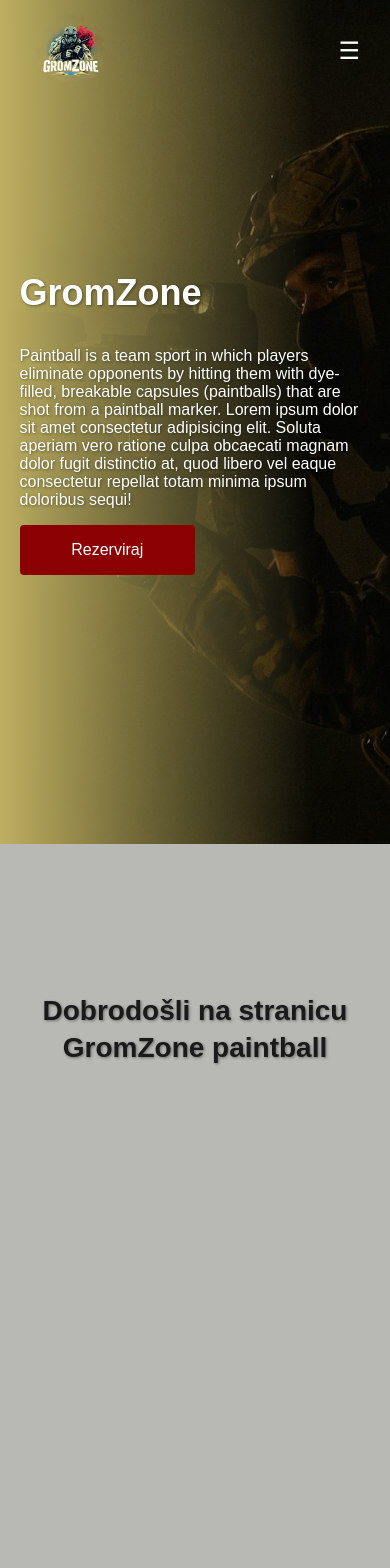
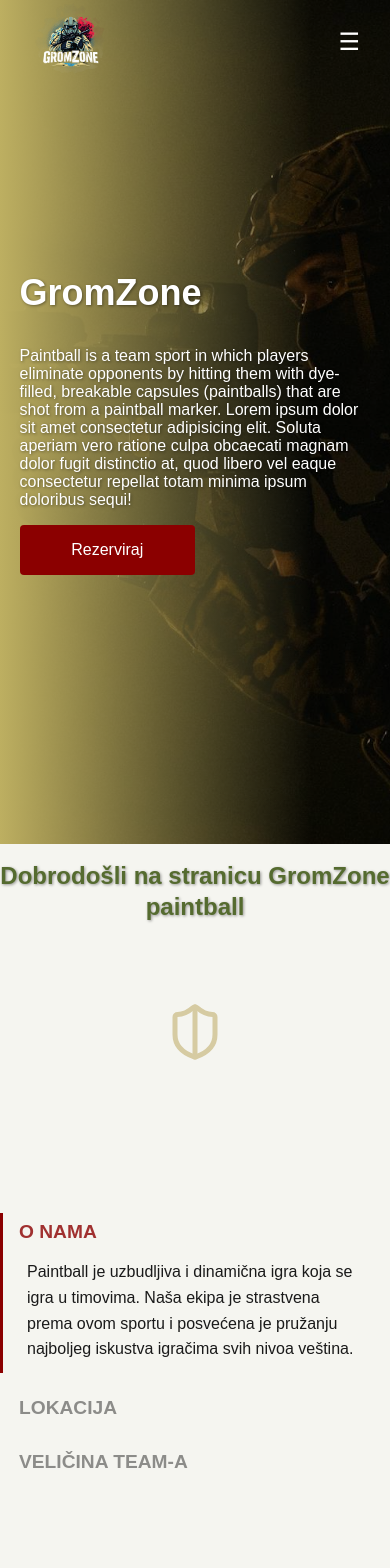
Before and after one commit to kristijan00/paintball, a Next.js app: page / in a window 390 px wide. Shown: the top 1568 px of the page. Built offline with nearby package versions, Linux system fonts and the light colour scheme.

Commit message:
Implemented the about section, small adjustments to header and animations.

```diff
--- a/package.json
+++ b/package.json
@@ -9,6 +9,7 @@
     "lint": "next lint"
   },
   "dependencies": {
+    "lucide-react": "^0.511.0",
     "next": "15.3.2",
     "react": "^19.0.0",
     "react-dom": "^19.0.0",
--- a/src/app/themes/animations.css
+++ b/src/app/themes/animations.css
@@ -1,7 +1,7 @@
 @keyframes fadeIn {
   0% {
     opacity: 0;
-    transform: translateY(20px);
+    transform: translateY(var(--fade-in-translate, 20px));
   }
 
   100% {
--- a/src/app/themes/typography.css
+++ b/src/app/themes/typography.css
@@ -6,19 +6,19 @@
 }
 
 h2 {
-  font-size  : 1.75rem;
+  font-size  : 1.5rem;
   font-weight: 700;
   line-height: 1.3;
 }
 
 h3 {
-  font-size  : 1.5rem;
+  font-size  : 1.3rem;
   font-weight: 700;
   line-height: 1.3;
 }
 
 h4 {
-  font-size  : 1.25rem;
+  font-size  : 1.2rem;
   font-weight: 700;
   line-height: 1.4;
 }
--- a/src/components/about/about.module.scss
+++ b/src/components/about/about.module.scss
@@ -11,15 +11,167 @@
     display              : grid;
     grid-template-columns: 1fr 0.7fr;
     gap                  : 2rem;
+    padding              : 3rem 2rem;
+    height               : calc(100vh - 12vh - 6rem);
+
+    .leftSide {
+      height : 100%;
+      display: flex;
+
+      .leftSideBox {
+        width        : 70%;
+        height       : 80%;
+        border-radius: 5px;
+        margin       : auto;
+        overflow     : hidden;
+        position     : relative;
+        background   :
+          linear-gradient(to bottom, rgba(255, 255, 255, 0) 5%, #fff 100%), // fade to white (or your bg color)
+          url('../../../public/camo.png') center top/cover no-repeat; // adjust path if needed
+        box-shadow: 0 4px 16px rgba(0, 0, 0, 0.08);
+
+        .logoContainer {
+          border-radius  : 8px;
+          padding        : 0.5rem;
+          height         : 100%;
+          width          : 100%;
+          display        : flex;
+          justify-content: center;
+          align-items    : center;
+
+          .logo {
+            --fade-in-translate: 50px;
+            animation          : fadeIn 0.5s;
+          }
+
+          @include overlay(rgba(0, 0, 0, 0.25));
+        }
+      }
+    }
+
+    .rightSide {
+      .aboutSelection {
+        height         : 100%;
+        display        : flex;
+        flex-direction : column;
+        justify-content: center;
+
+        .accordionList {
+          list-style: none;
+          padding   : 0;
+          margin    : 0;
+        }
+
+        .accordionItem {
+          margin-bottom: 1.5rem;
+          border-left  : 3px solid transparent;
+          transition   : border-color 0.3s;
+
+          &.expanded {
+            border-left: 3px solid var(--color-cta);
+            min-height : 10rem;
+          }
+
+          .accordionTitle {
+            background : none;
+            border     : none;
+            font-size  : 1.2rem;
+            font-weight: bold;
+            padding    : 0.5rem 1rem;
+            cursor     : pointer;
+            width      : 100%;
+            text-align : left;
+            outline    : none;
+            color      : color-mix(in srgb, var(--color-text-overlays), transparent 40%);
+            transition : color 0.2s;
+            opacity    : 0.8;
+            transition : opacity 0.3s;
+
+            &:hover {
+              opacity: 1;
+            }
+          }
+
+          p {
+            color      : var(--color-text-overlays);
+            font-size  : 1rem;
+            line-height: 1.6;
+          }
+
+          .accordionContent {
+            --fade-in-translate: 10px;
+            padding            : 0.5rem 1.5rem;
+            animation          : fadeIn 0.3s;
+          }
+        }
+
+        .accordionItem.expanded .accordionTitle {
+          color: var(--color-cta);
+        }
+      }
+    }
   }
 
-  // Overlay
-  @include overlay(rgba(0, 0, 0, 0.25));
-
   .title {
-    color      : var(--color-text-overlays);
+    color      : var(--color-primary);
     text-align : center;
     text-shadow: 1px 1px 3px rgba(0, 0, 0, 0.4);
     margin-top : 3rem
   }
 }
+
+@media (max-width: 600px) {
+  .aboutContainer {
+    padding: 0;
+    height: calc(100vh - 10vh);
+
+    .aboutSubContainer {
+      grid-template-columns: 1fr;
+      gap                  : 0;
+      padding              : 0;
+
+      .leftSide {
+        height: auto;
+
+        .leftSideBox {
+          width : 100%;
+          height: 90%;
+          background: none;
+          box-shadow: none;
+
+          .logoContainer {
+            &::before {
+              display: none; // Hides the overlay
+            }
+
+            .logo {
+              height: 60px;
+              width: 60px;
+            }
+          }
+        }
+      }
+
+      .rightSide {
+        .aboutSelection {
+          .accordionItem {
+            margin-bottom: 1rem;
+          }
+
+          .accordionTitle {
+            &:active {
+              opacity: 1;
+            }
+          }
+        }
+      }
+    }
+
+    .title {
+      text-align : center;
+      text-shadow: 1px 1px 3px rgba(0, 0, 0, 0.4);
+      padding-top : 1rem;
+      margin: 0;
+    }
+  }
+}
--- a/src/components/about/about.tsx
+++ b/src/components/about/about.tsx
@@ -1,17 +1,68 @@
+'use client';
+
+import { useState } from 'react';
 import styles from './about.module.scss';
+import { LocateFixed, ShieldHalf } from 'lucide-react';
+
+const sections = [
+  {
+    title: 'O NAMA',
+    content: 'Paintball je uzbudljiva i dinamična igra koja se igra u timovima. Naša ekipa je strastvena prema ovom sportu i posvećena je pružanju najboljeg iskustva igračima svih nivoa veština.',
+    icon: <ShieldHalf size={100} color="var(--color-neutral)" className={styles.logo} />,
+
+  },
+  {
+    title: 'LOKACIJA',
+    content: 'Naša paintball arena se nalazi u prelepom prirodnom okruženju, idealnom za igru. Uživajte u uzbudljivim scenarijima i izazovima koje pruža naš teren.',
+    icon: <LocateFixed size={100} color="var(--color-neutral)" className={styles.logo} />,
+
+  },
+  {
+    title: 'VELIČINA TEAM-A',
+    content: 'Naša ekipa može primiti do 20 igrača po timu, što omogućava dinamične i uzbudljive mečeve. Bez obzira na to da li ste početnik ili iskusni igrač, imamo nešto za svakoga.',
+    icon: <ShieldHalf size={100} color="var(--color-neutral)" className={styles.logo} />,
+  },
+];
 
 const About = () => {
+  const [openIndex, setOpenIndex] = useState(0);
 
   return (
     <section className={styles.aboutContainer}>
       <h2 className={styles.title}>Dobrodošli na stranicu GromZone paintball</h2>
       <div className={styles.aboutSubContainer}>
         <div className={styles.leftSide}>
-
+          <div className={styles.leftSideBox}>
+            <div className={styles.logoContainer}>
+              {sections[openIndex].icon}
+            </div>
+          </div>
         </div>
 
         <div className={styles.rightSide}>
-
+          <div className={styles.aboutSelection}>
+            <ul className={styles.accordionList}>
+              {sections.map((section, idx) => (
+                <li
+                  key={section.title}
+                  className={`${styles.accordionItem} ${openIndex === idx ? styles.expanded : ''}`}
+                >
+                  <button
+                    className={styles.accordionTitle}
+                    onClick={() => setOpenIndex(idx)}
+                    aria-expanded={openIndex === idx}
+                  >
+                    {section.title}
+                  </button>
+                  {openIndex === idx && (
+                    <div className={styles.accordionContent}>
+                      <p>{section.content}</p>
+                    </div>
+                  )}
+                </li>
+              ))}
+            </ul>
+          </div>
         </div>
       </div>
     </section>
--- a/src/components/header/header.module.scss
+++ b/src/components/header/header.module.scss
@@ -71,6 +71,7 @@
     flex-direction : row;
     justify-content: space-between;
     padding        : 20px 30px;
+    height         : 10vh;
 
     .logoContainer {
       display        : flex;
@@ -95,7 +96,7 @@
 
       .headerNav {
         position        : absolute;
-        top             : 12vh;
+        top             : 10vh;
         /* Hidden by default */
         left            : 0;
         width           : 100%;
--- a/src/components/hero/hero.module.scss
+++ b/src/components/hero/hero.module.scss
@@ -30,10 +30,11 @@
   }
 
   .description {
-    color      : var(--color-text-overlay);
-    text-shadow: 1px 1px 3px rgba(0, 0, 0, 0.4);
-    font-size  : 1.1rem;
-    animation  : fadeIn 0.5s ease-in-out;
+    color              : var(--color-text-overlay);
+    text-shadow        : 1px 1px 3px rgba(0, 0, 0, 0.4);
+    font-size          : 1.1rem;
+    --fade-in-translate: 20px;
+    animation          : fadeIn 0.5s ease-in-out;
   }
 
   .button {
```
Also changed, not shown: 1 other file (tests, documents, lock files or other folders).
